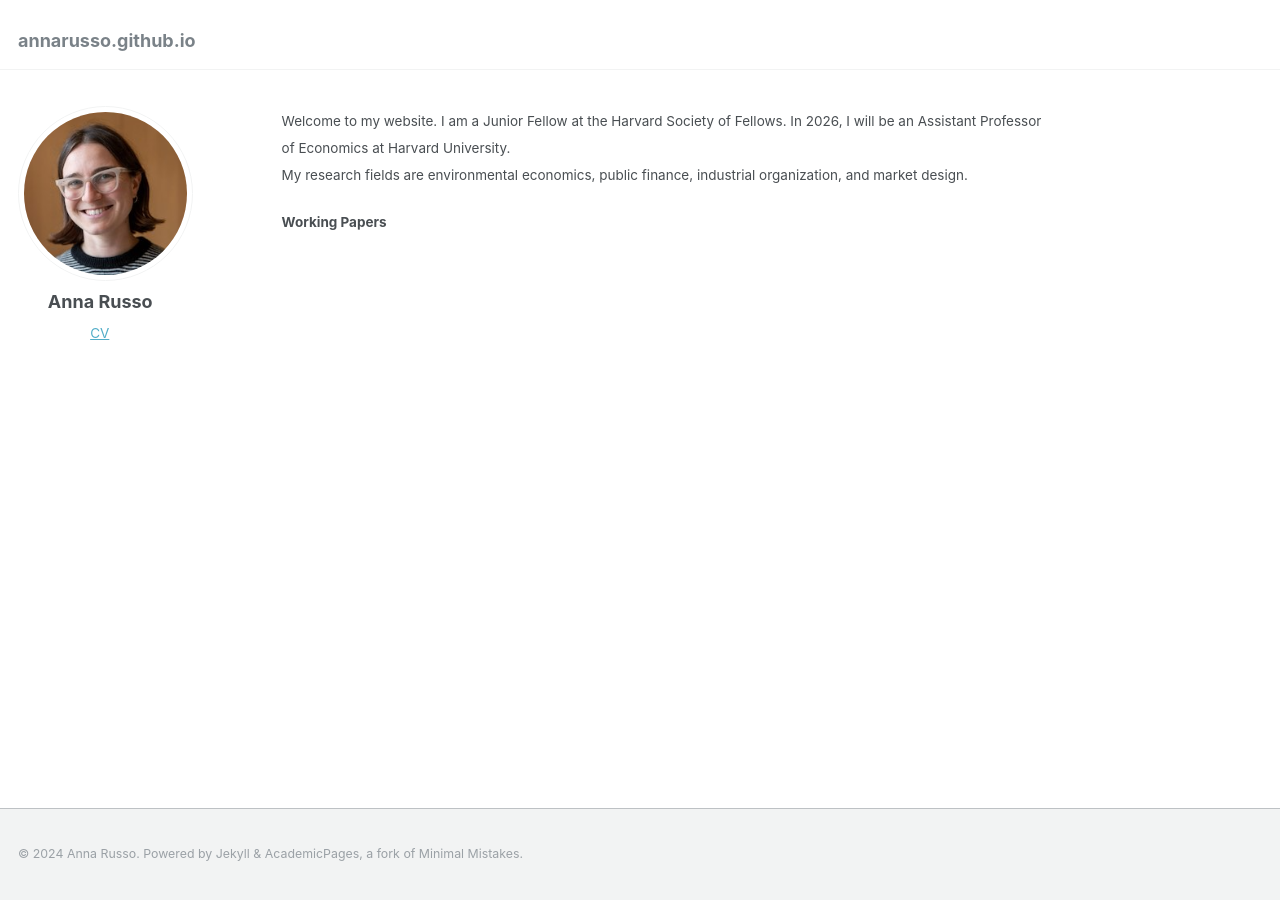
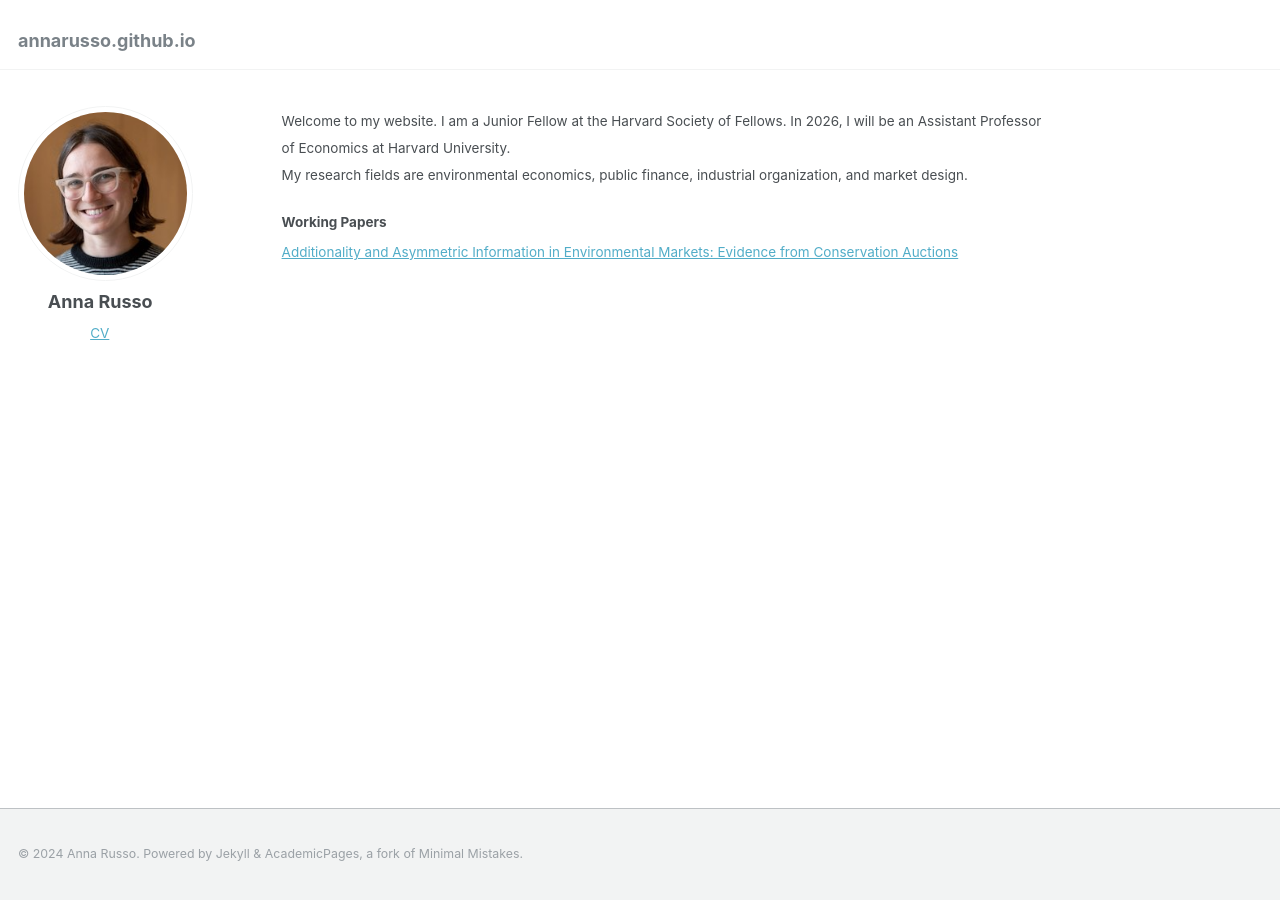
Before and after one commit to annarusso/annarusso.github.io, a Jekyll site: the page built from _pages/about.md, in a window 1280 px wide. Built offline with Jekyll 4.4.1, drawn with Linux system fonts in a browser that asks for light colours.

Commit message:
Update about.md

```diff
--- a/_pages/about.md
+++ b/_pages/about.md
@@ -11,3 +11,4 @@ redirect_from:
 My research fields are environmental economics, public finance, industrial organization, and market design.
 
 #### Working Papers
+<small> [Additionality and Asymmetric Information in Environmental Markets: Evidence from Conservation Auctions](https://annarusso.github.io/papers/aspelund_russo_crp.pdf)
```
